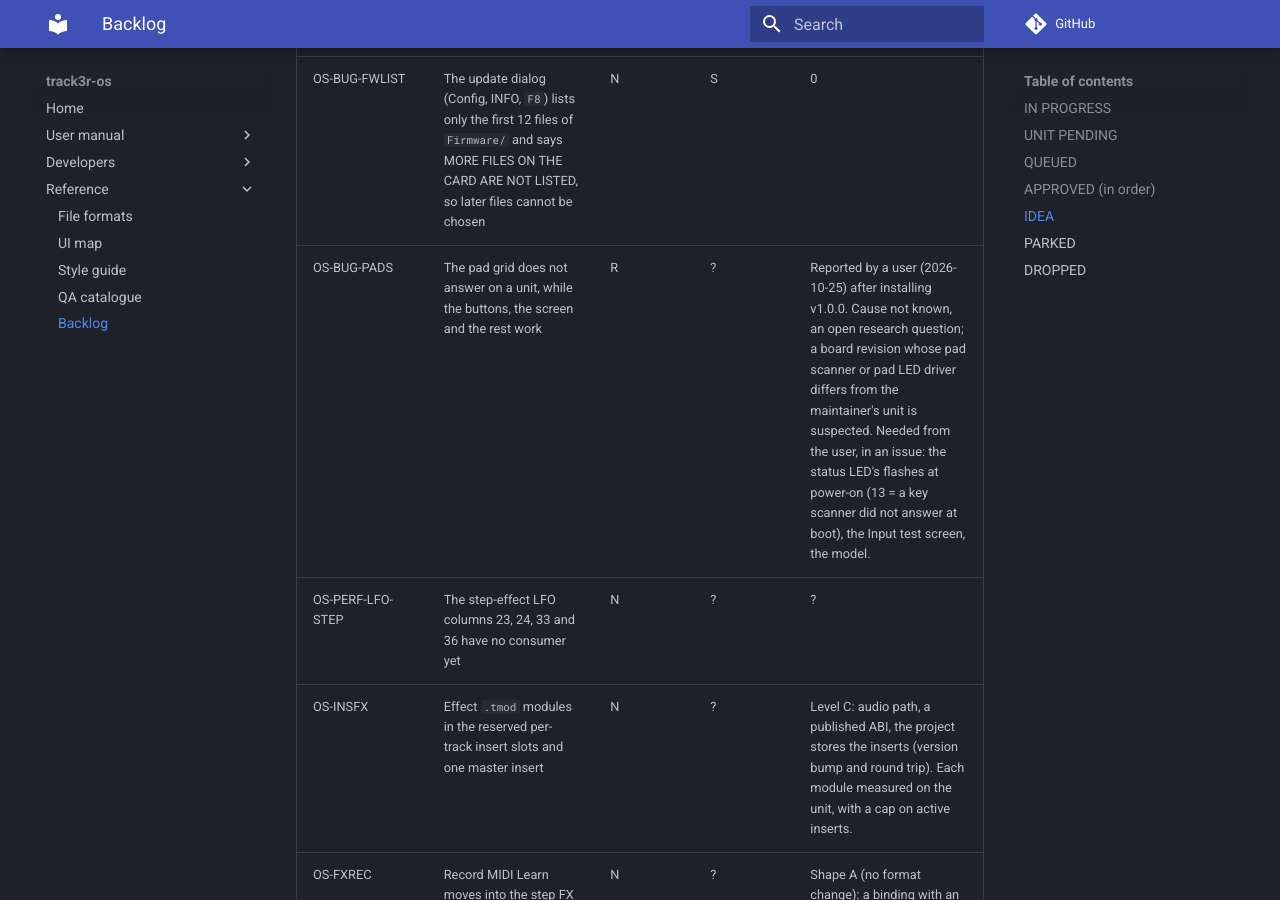
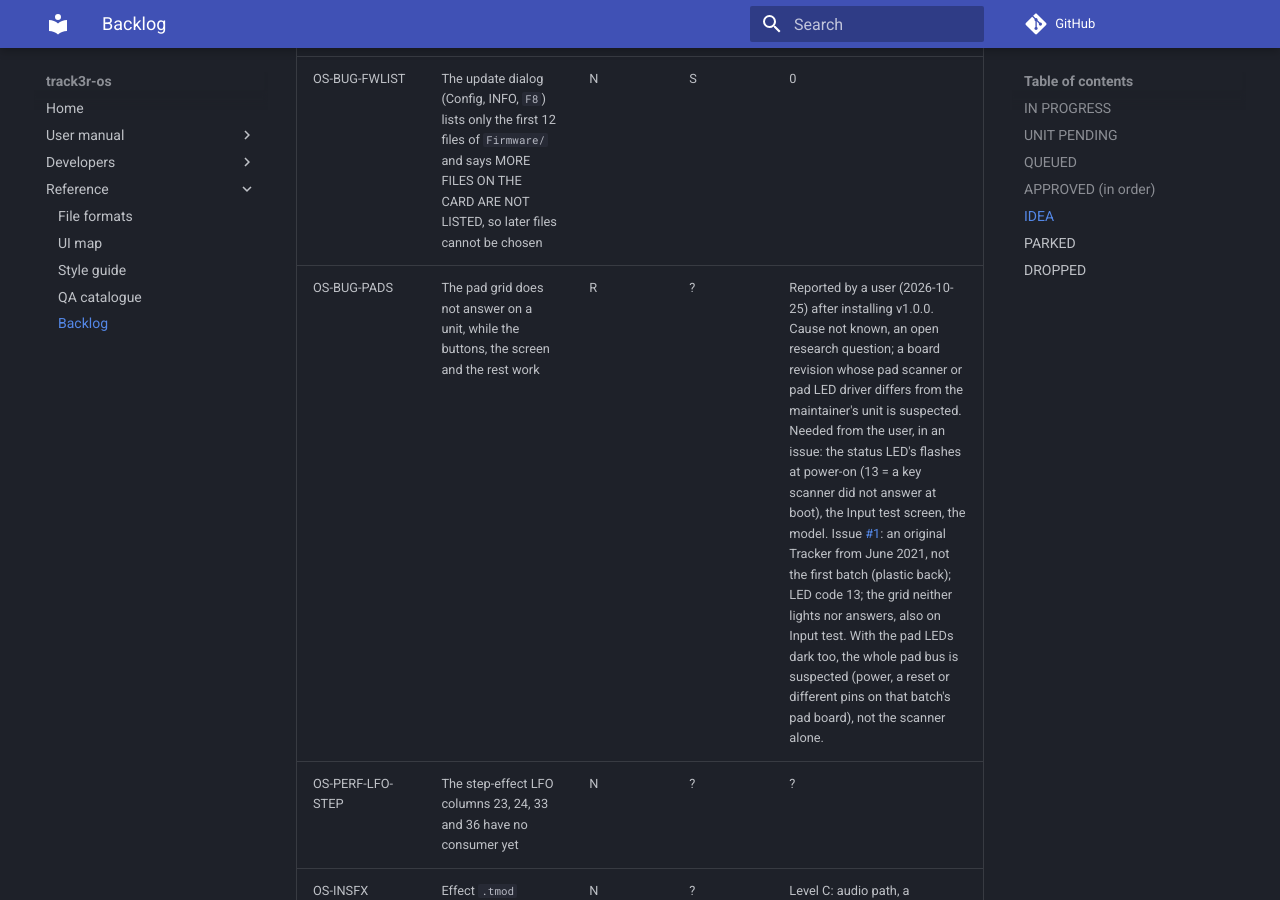
Before and after one commit to asdf123xyz/track3r-os, an MkDocs documentation site: the page built from docs/roadmap/BACKLOG.md, in a window 1280 px wide and 900 px high, scrolled down 7032 px. Built offline with MkDocs 1.6.1 and Material for MkDocs 9.7.7, drawn with Linux system fonts in a browser that asks for light colours; comment, search, counter and statistics services are not loaded.

Commit message:
docs(backlog): OS-BUG-PADS links issue #1

```diff
--- a/docs/roadmap/BACKLOG.md
+++ b/docs/roadmap/BACKLOG.md
@@ -87,7 +87,7 @@ Proposals. The maintainer decides; nobody codes an IDEA.
 | OS-MIDIREC | MIDI tracks: record many notes and CCs, CC automation per track, an event-list editor | N | L | CPU is not the limit (about 0.4 % at the DIN limit of about 1,040 messages a second); the limits are the DIN wire (thin the data, cap per block, notes first), a new per-track event list with sub-step time (a project-format change, Level C; the OG export cannot carry it) and the UI. Radar cards: `docs/vision/radar/cc-automation.md`, `midi-poly-record.md`, `midi-event-list.md`. |
 | OS-PERF-CPU2 | Cheaper Perform effects, after v1.0.0: (a) the reversed-voice path has no fast path (PLAYBACK about 0.89 pp of a block per reversed voice); (b) PAN LFO costs +4.3 pp where about 0.15 k cycles a voice-block were estimated, and the five LFO rows with LOWPASS held cost +18.11 pp on twelve tracks | N | M | +5.34 pp (six reversed voices) and +18.11 pp (five LFO rows with LOWPASS), measured on the unit | Follow-up of the v1.0.0 Perform rows, accepted there as known issues. Level C (audio path): `rt-optimize`, then the measurement on the unit. Figures and method: `docs/architecture/cpu-budget.md`. |
 | OS-BUG-FWLIST | The update dialog (Config, INFO, `F8`) lists only the first 12 files of `Firmware/` and says MORE FILES ON THE CARD ARE NOT LISTED, so later files cannot be chosen | N | S | 0 | Found on a card with 19 images. Interim: keep 12 or fewer `.ptf` files in `Firmware/`. Options: page through the list, or show every entry. Level B (UI). |
-| OS-BUG-PADS | The pad grid does not answer on a unit, while the buttons, the screen and the rest work | R | ? | Reported by a user (2026-10-25) after installing v1.0.0. Cause not known, an open research question; a board revision whose pad scanner or pad LED driver differs from the maintainer's unit is suspected. Needed from the user, in an issue: the status LED's flashes at power-on (13 = a key scanner did not answer at boot), the Input test screen, the model. |
+| OS-BUG-PADS | The pad grid does not answer on a unit, while the buttons, the screen and the rest work | R | ? | Reported by a user (2026-10-25) after installing v1.0.0. Cause not known, an open research question; a board revision whose pad scanner or pad LED driver differs from the maintainer's unit is suspected. Needed from the user, in an issue: the status LED's flashes at power-on (13 = a key scanner did not answer at boot), the Input test screen, the model. Issue [#1](https://github.com/trak3r-os/track3r-os/issues/1): an original Tracker from June 2021, not the first batch (plastic back); LED code 13; the grid neither lights nor answers, also on Input test. With the pad LEDs dark too, the whole pad bus is suspected (power, a reset or different pins on that batch's pad board), not the scanner alone. |
 | OS-PERF-LFO-STEP | The step-effect LFO columns 23, 24, 33 and 36 have no consumer yet | N | ? | ? | Follow-up of OS-PERF-LFO. |
 | OS-INSFX | Effect `.tmod` modules in the reserved per-track insert slots and one master insert | N | ? | Level C: audio path, a published ABI, the project stores the inserts (version bump and round trip). Each module measured on the unit, with a cap on active inserts. |
 | OS-FXREC | Record MIDI Learn moves into the step FX columns during LIVE recording | N | ? | Shape A (no format change): a binding with an FX equivalent writes that FX at the play line on the cursor's track. Shape B (Learn on an FX cell binds a CC) changes the LRNB chunk: Level C. |
```
